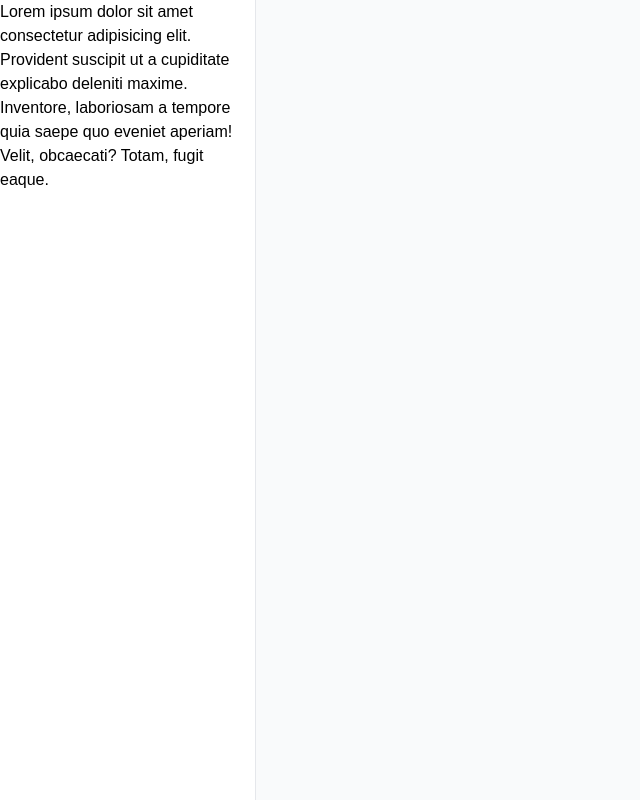
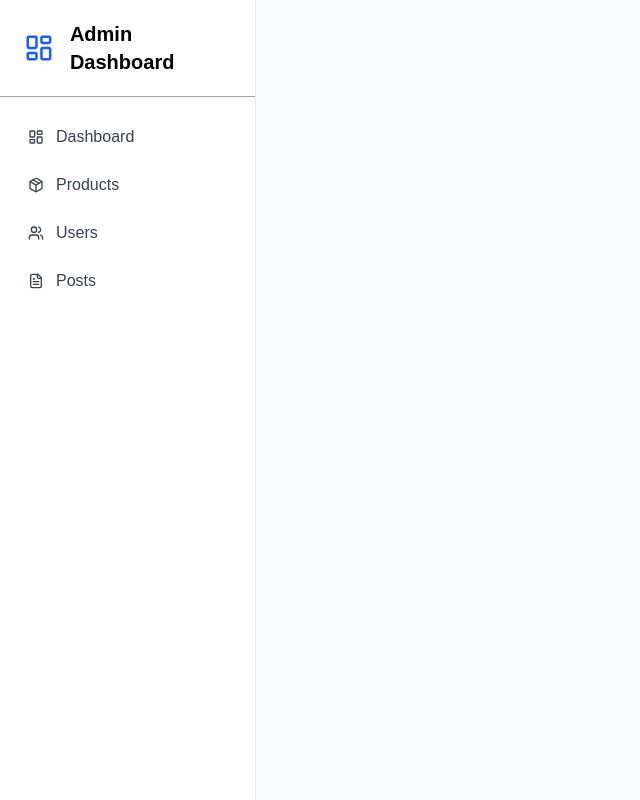
Before and after one commit to mbala-sadraue/react-estudo, a Next.js app in the folder dashboard-admin/: page / in a window 1280 px wide. Shown: the whole page, without its empty margins (0-640 px from the left). Built offline with nearby package versions, Linux system fonts and the light colour scheme.

Commit message:
criar menu

```diff
--- a/dashboard-admin/package.json
+++ b/dashboard-admin/package.json
@@ -9,6 +9,7 @@
     "lint": "eslint"
   },
   "dependencies": {
+    "lucide-react": "^0.544.0",
     "next": "15.5.4",
     "react": "19.1.0",
     "react-dom": "19.1.0"
--- a/dashboard-admin/src/app/(dashboard)/layout.tsx
+++ b/dashboard-admin/src/app/(dashboard)/layout.tsx
@@ -1,15 +1,45 @@
-import React from "react";
+import { FileText, LayoutDashboard, LogOut, Package, Users } from "lucide-react";
 
-export default function DashboardAdminPage({children}:{children:React.ReactNode}) {
+export default function DashboardAdminPage({ children }: { children: React.ReactNode }) {
 
     return (
         <div>
-           <div className="min-h-screen bg-gray-50">
+            <div className="min-h-screen bg-gray-50">
 
-            <aside className="fixed left-0 top-0 h-full w-64 bg-white border-r border-gray-200 ">
-                <h1> Lorem ipsum dolor sit amet consectetur adipisicing elit. Provident suscipit ut a cupiditate explicabo deleniti maxime. Inventore, laboriosam a tempore quia saepe quo eveniet aperiam! Velit, obcaecati? Totam, fugit eaque.</h1>
+                <aside className="fixed left-0 top-0 h-full w-64 bg-white border-r border-gray-200 ">
+                    {/* Logo */}
+                    <div className="flex items-center gap-4 px-6 py-5 border-b border-gray-400">
+                        <LayoutDashboard className="w-8 h-8 text-blue-600" />
+                        <span className="font-bold text-xl">Admin Dashboard</span>
+                    </div>
+                    <nav className="p-4">
+                        <NavLink href="/dashboard" icon={<LayoutDashboard className="w-4 h-4" />}  >Dashboard</NavLink>
+                        <NavLink href="/dashboard/products" icon={<Package className="w-4 h-4" />}  >Products</NavLink>
+                        <NavLink href="/dashboard/users" icon={<Users className="w-4 h-4" />}  >Users</NavLink>
+                        <NavLink href="/dashboard/posts" icon={<FileText className="w-4 h-4" />}  >Posts</NavLink>
+                    </nav>
+
+
+
+
+
             </aside>
-           </div>
         </div>
+        </div >
     )
 }
+
+
+function NavLink({ href, icon, children }: { children: React.ReactNode, icon: React.ReactNode, href: string }) {
+
+    return (
+        // <a href={href} className="flex items-center gap-2 p-2 text-gray-700 rounded hover:bg-gray-100">
+        //     {icon}
+        //     {children}
+        // </a>
+        <a href={href} className="flex items-center gap-3 px-3 py-3 text-gray-700 hover:text-blue-600 rounded-lg transition-colors">
+            {icon}
+            {children}
+        </a>
+    )
+}
```
Also changed, not shown: 1 other file (tests, documents, lock files or other folders).
